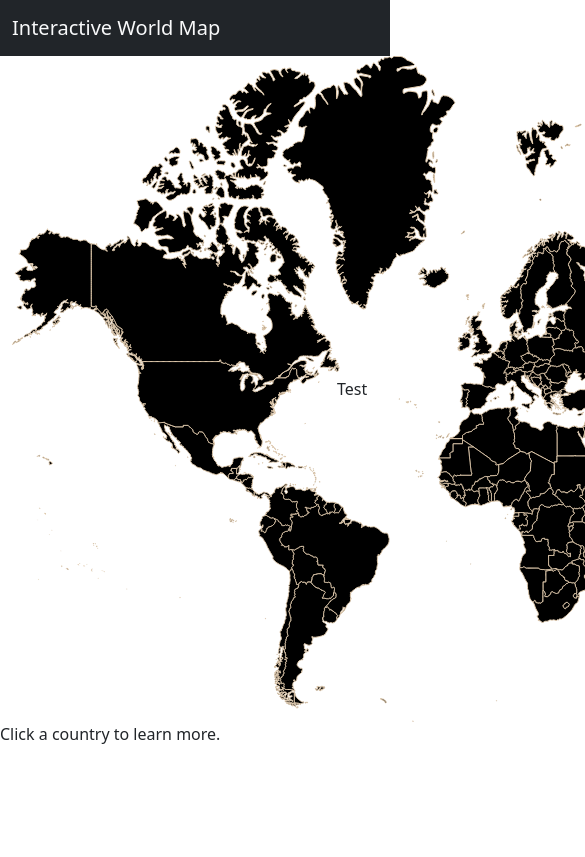
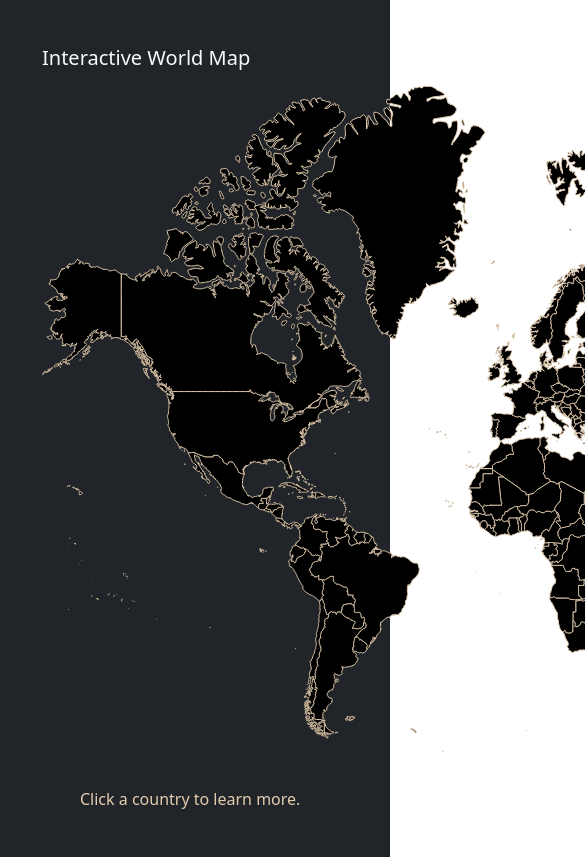
Before and after one commit to billLee3/D280_Interative_map, an Angular app: page / in a window 390 px wide. Shown: the top 857 px of the page, 585 px wide, since content can reach past the window. Built offline with nearby package versions, Linux system fonts and the light colour scheme.

Commit message:
Media queries

```diff
--- a/src/app/app.component.css
+++ b/src/app/app.component.css
@@ -0,0 +1,35 @@
+footer{
+    background-color: #212529;
+}
+
+footer p{
+    color: #E3CCAE;
+    padding-top: 35px;
+    padding-left: 50px;
+}
+
+body{
+    background-color: #212529;
+    padding: 30px;
+}
+
+.instructions{
+    color: #E3CCAE;
+}
+
+.instruction-div{
+    justify-content: center;
+    align-items: center;
+}
+
+@media (max-width: 1200px){
+    .instructions{
+        display: none;
+    }
+}
+
+@media (min-width: 1201px){
+    .instructions{
+        display: flex;
+    }
+}
--- a/src/app/app.component.html
+++ b/src/app/app.component.html
@@ -23,11 +23,11 @@
 
     <div class="container">
         <div class="row">
-            <div class="col-10 my-auto">
+            <div class="col-9 my-auto">
                 <app-map></app-map>
             </div>
-            <div class="col-2 my-auto">
-                Test
+            <div class="col-3 my-auto instruction-div">
+                <p class="instructions">Click a country<br>to learn more.</p>
             </div>
         </div>
     </div>
--- a/src/app/map/map.component.css
+++ b/src/app/map/map.component.css
@@ -1,3 +1,7 @@
+svg{
+    display: flex;
+}
+
 path {
     stroke: #E3CCAE;
 }
--- a/src/app/map/map.component.html
+++ b/src/app/map/map.component.html
@@ -1,6 +1,7 @@
 <!-- <?xml version="1.0" encoding="UTF-8" standalone="no"?> -->
 <!-- Created for MapSVG plugin: http://mapsvg.com -->
-<svg
+<div>
+    <svg
    xmlns:mapsvg="http://mapsvg.com"
    xmlns:dc="http://purl.org/dc/elements/1.1/"
    xmlns:rdf="http://www.w3.org/1999/02/22-rdf-syntax-ns#"
@@ -1035,3 +1036,5 @@
      title="Zimbabwe"
      id="ZW" />
 </svg>
+
+</div>
--- a/src/app/map/map.component.ts
+++ b/src/app/map/map.component.ts
@@ -6,5 +6,7 @@ import { Component } from '@angular/core';
   styleUrls: ['./map.component.css']
 })
 export class MapComponent {
-
+  // Event listener for a click. If clicked then you would highlight a different color
+  // Send the ISO code to the API call
+  // Transmit the API information into the right column
 }
```
